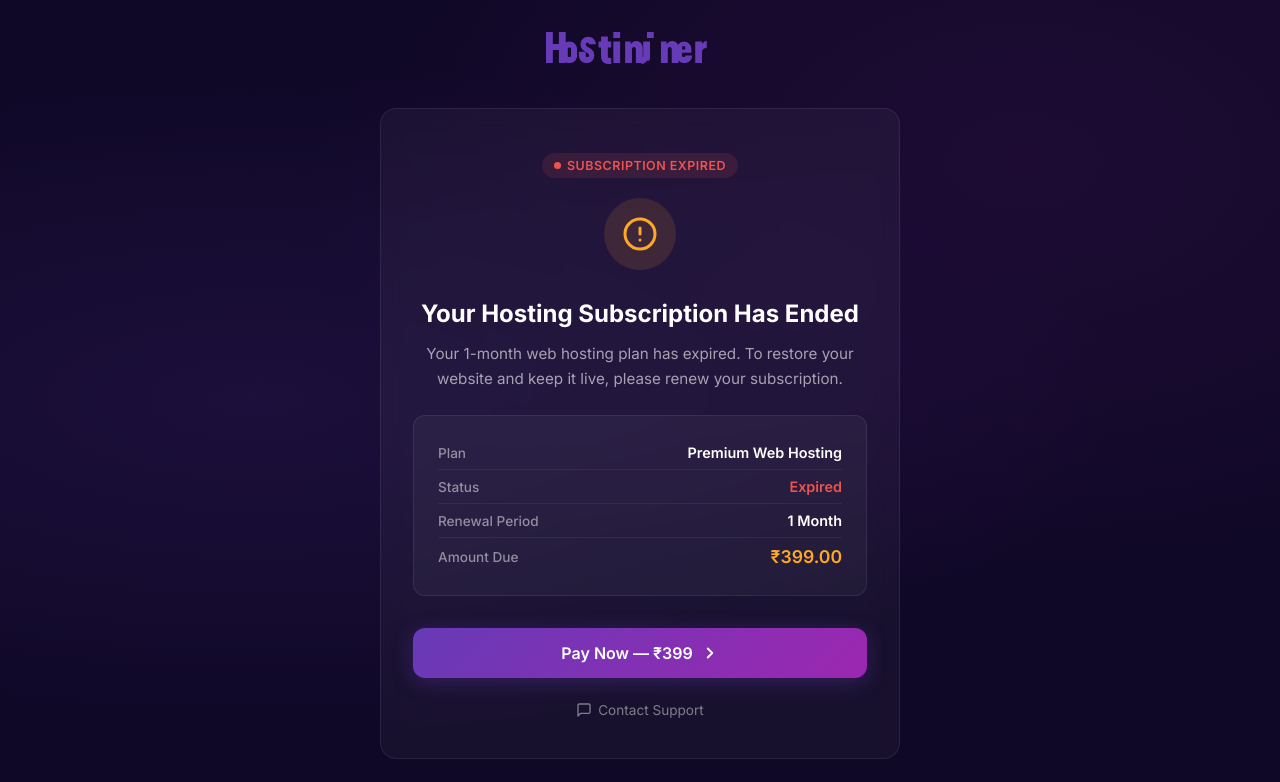
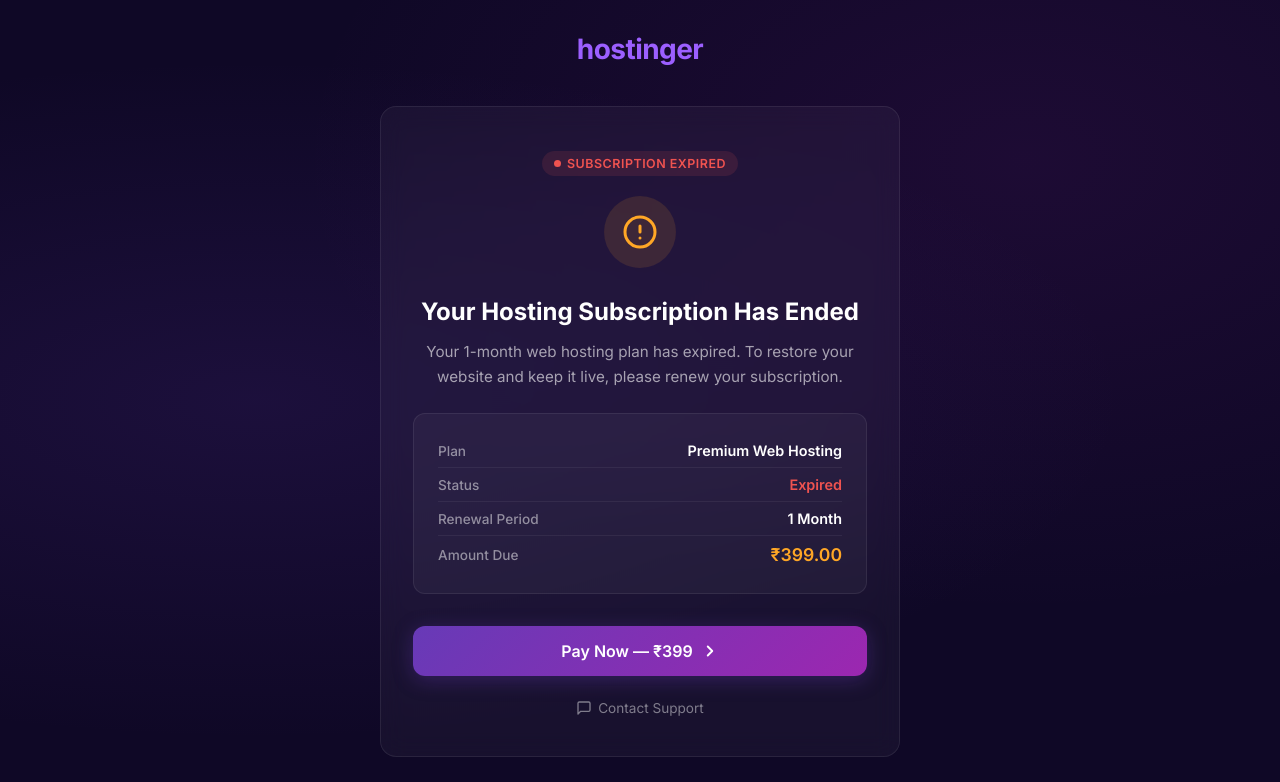
Before and after one commit to code4degree-oss/superarcweldingsystem, a plain HTML site: page expired.html in a window 1280 px wide. Shown: the top 782 px of the page. Drawn offline with Linux system fonts and the light colour scheme.

Commit message:
Fix Hostinger logo text

```diff
--- a/expired.html
+++ b/expired.html
@@ -256,19 +256,7 @@
   <div class="container">
     <!-- Hostinger Logo -->
     <div class="brand-logo">
-      <svg viewBox="0 0 164 28" fill="none" xmlns="http://www.w3.org/2000/svg">
-        <path d="M0 27.2V0h5.98v10.56h5.3V0h5.98v27.2h-5.98V15.84h-5.3V27.2H0Z" fill="#673AB7"/>
-        <path d="M20.48 8.32c3.65 0 6.72 2.78 6.72 6.72v5.44c0 3.94-3.07 6.72-6.72 6.72s-6.72-2.78-6.72-6.72v-5.44c0-3.94 3.07-6.72 6.72-6.72Zm0 5.28c-.9 0-1.42.6-1.42 1.44v5.44c0 .84.52 1.44 1.42 1.44s1.42-.6 1.42-1.44v-5.44c0-.84-.52-1.44-1.42-1.44Z" fill="#673AB7"/>
-        <path d="M28.8 17.28h5.98v3.2c0 .84.52 1.44 1.42 1.44s1.42-.6 1.42-1.44c0-1.12-.58-1.72-2.56-2.84-3.3-1.84-4.84-3.5-4.84-6.84 0-3.94 3.07-6.72 6.72-6.72 3.65 0 6.72 2.78 6.72 6.72h-5.98c0-.84-.52-1.44-1.42-1.44s-1.42.6-1.42 1.44c0 1.12.58 1.72 2.56 2.84 3.3 1.84 4.84 3.5 4.84 6.84 0 3.94-3.07 6.72-6.72 6.72-3.65 0-6.72-2.78-6.72-6.72v-3.2Z" fill="#673AB7"/>
-        <path d="M48.16 13.6h-2.24V8.32h2.24V3.84h5.98v4.48h2.94v5.28h-2.94v7.68c0 .84.52 1.44 1.42 1.44h1.52v5.28h-2.72c-3.65 0-6.2-2.3-6.2-6.72V13.6Z" fill="#673AB7"/>
-        <path d="M58.88 0h5.98v5.28h-5.98V0Zm0 8.32h5.98V27.2h-5.98V8.32Z" fill="#673AB7"/>
-        <path d="M68.16 8.32h5.98v2.4c1.1-1.74 2.78-2.88 4.98-2.88 3.3 0 5.52 2.52 5.52 6.08V27.2h-5.98v-12c0-1.28-.62-2.08-1.72-2.08-1.1 0-1.72.8-1.72 2.08v12h-5.98V8.32h-.08Z" fill="#673AB7"/>
-        <path d="M88.32 25.12c-1.1 1.74-2.78 2.88-4.98 2.88v-5.28c1.1 0 1.72-.8 1.72-2.08V8.32h5.98v14.08c0 1.12-.26 2.04-.72 2.72Z" fill="#673AB7"/>
-        <path d="M88.32 0h5.98v5.28h-5.98V0Z" fill="#673AB7"/>
-        <path d="M99.52 8.32h5.98v2.4c1.1-1.74 2.78-2.88 4.98-2.88 3.3 0 5.52 2.52 5.52 6.08V27.2h-5.98v-12c0-1.28-.62-2.08-1.72-2.08-1.1 0-1.72.8-1.72 2.08v12h-5.98V8.32h-.08Z" fill="#673AB7"/>
-        <path d="M120.48 8.32c3.65 0 6.72 2.78 6.72 6.72v3.2h-8.14v2.24c0 .84.52 1.44 1.42 1.44s1.42-.6 1.42-1.44h5.98c0 3.94-3.07 6.72-6.72 6.72-3.65 0-6.72-2.78-6.72-6.72v-5.44c0-3.94 3.07-6.72 6.72-6.72h-.68Zm-1.42 5.28v1.68h2.84v-1.68c0-.84-.52-1.44-1.42-1.44s-1.42.6-1.42 1.44Z" fill="#673AB7"/>
-        <path d="M130.56 8.32h5.98v2.4c.78-1.5 2.02-2.88 4.14-2.88v6.08c-2.56 0-4.14 1.14-4.14 3.74v9.54h-5.98V8.32Z" fill="#673AB7"/>
-      </svg>
+      <span style="font-size: 1.75rem; font-weight: 700; color: #9C5FFF; letter-spacing: -0.02em;">hostinger</span>
     </div>
 
     <div class="card">
```
Also changed, not shown: index.html (+1 -13 lines).
